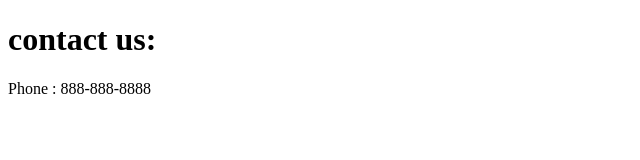
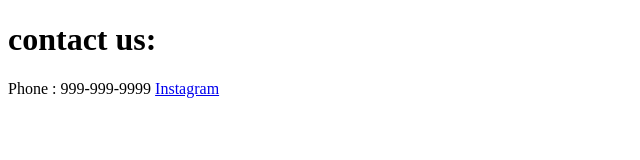
Before and after one commit to sukruthn-18/e-shopping, a plain HTML site: page ContactUs.html in a window 1280 px wide. Shown: the full height of the page, 0-640 px from the left. Drawn offline with Linux system fonts and the light colour scheme.

Commit message:
added instagram details

```diff
--- a/ContactUs.html
+++ b/ContactUs.html
@@ -7,6 +7,7 @@
 </head>
 <body>
     <h1>contact us:</h1>
-    Phone :  888-888-8888
+    Phone :  999-999-9999
+    <a href="https://www.instagram.com/">Instagram</a>
 </body>
 </html>
```
